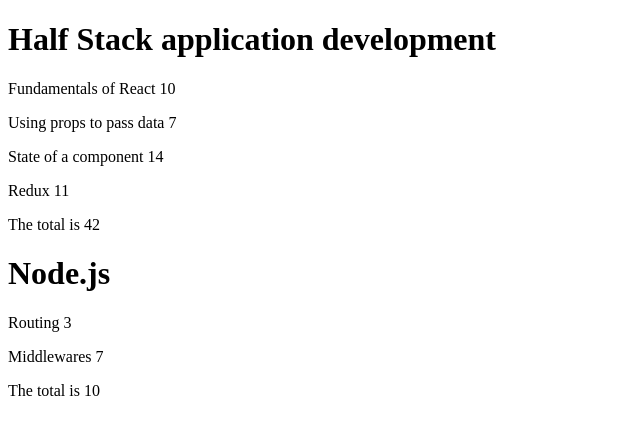
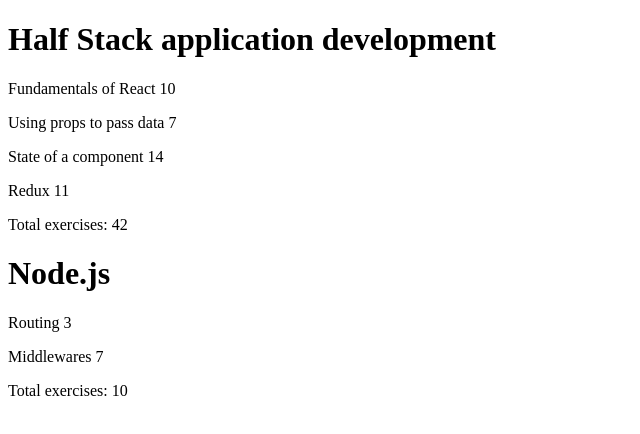
Before and after one commit to stbam/fullstackopen, a React (Vite) app: page / in a window 1280 px wide. Shown: the top 434 px of the page, without its empty margins (0-640 px from the left). Built offline with nearby package versions, Linux system fonts and the light colour scheme.

Commit message:
efficient solution for 2.5

```diff
--- a/src/Course.jsx
+++ b/src/Course.jsx
@@ -8,54 +8,27 @@
         console.log(accumulator +  courses.exercises);
         return accumulator +  courses.exercises;
     },0)
-var sum2=course[1].parts.reduce((accumulator,courses)=>{
-    console.log(accumulator +  courses.exercises);
-    return accumulator +  courses.exercises;
-},0)
+
+
+
 console.log(course[0].name);
 
     return (
-    <div>
-        <h1>{course[0].name}</h1>
+        <div>
+        {course.map((courseItem) => (
+            <div key={courseItem.id}>
+                <h1>{courseItem.name}</h1>
+                {courseItem.parts.map((part) => (
+                    <p key={part.id}>
+                        {part.name} {part.exercises}
+                    </p>
+                ))}
+                <p>Total exercises: {courseItem.parts.reduce((sum, part) => sum + part.exercises, 0)}</p>
+            </div>
+        ))}
+    </div>
 
-       {/*course.map((name,i)=>
-
-            <h1 key={name.id}>{name.name}</h1>
-    )*/}
-
-
-       {course[0].parts.map(courses=>
-            <p key={courses.id}>
-
-                {courses.name} {courses.exercises}
-            </p>
-        )}
-    <p>The total is {sum}</p>
-
-        <h1>{course[1].name}</h1>
-
-        {course[1].parts.map(courses=>
-            <p key={courses.id}>
-
-                {courses.name} {courses.exercises}
-            </p>
-        )}
-       <p>The total is {sum2}</p>
-
-       {/*
-        const sum = course.parts.reduce((accumulator, currentValue) => {
-        return accumulator + currentValue.exercises;
-    }, 0);
-     */}
-
-
-
-
-      {/*   <p>{props.course.parts[0].name} {props.course.parts[0].exercises}</p>
-        <p>{props.course.parts[1].name}  {props.course.parts[1].exercises}</p>
-        <p>{props.course.parts[2].name}  {props.course.parts[2].exercises}</p>
-       */ }
-         </div> );
+    );
 }
 
 export default Course;
```
